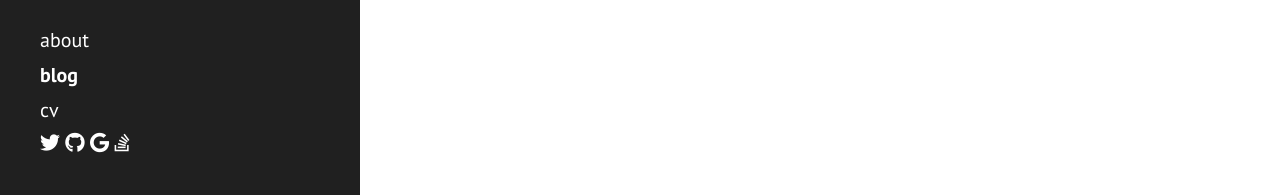
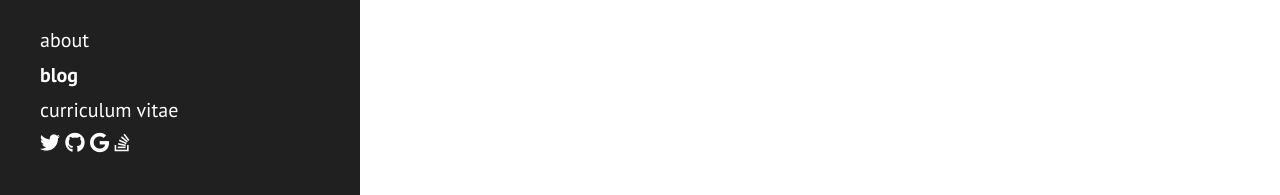
Before and after one commit to stoicml/ghonk.github.io, a Jekyll site: the page built from blog.html, in a window 1280 px wide. Shown: the part 702-897 px from the top of the page. Built offline with Jekyll 4.4.1, drawn with Linux system fonts in a browser that asks for light colours; nearby versions of some CDN libraries; Markdown is read by kramdown in place of the engine named in the settings.

Commit message:
tag change, title changes

```diff
--- a/cv.html
+++ b/cv.html
@@ -1,6 +1,6 @@
 ---
 layout: page
-title: cv
+title: curriculum vitae
 tags: cv
 ---
 <div>
```
